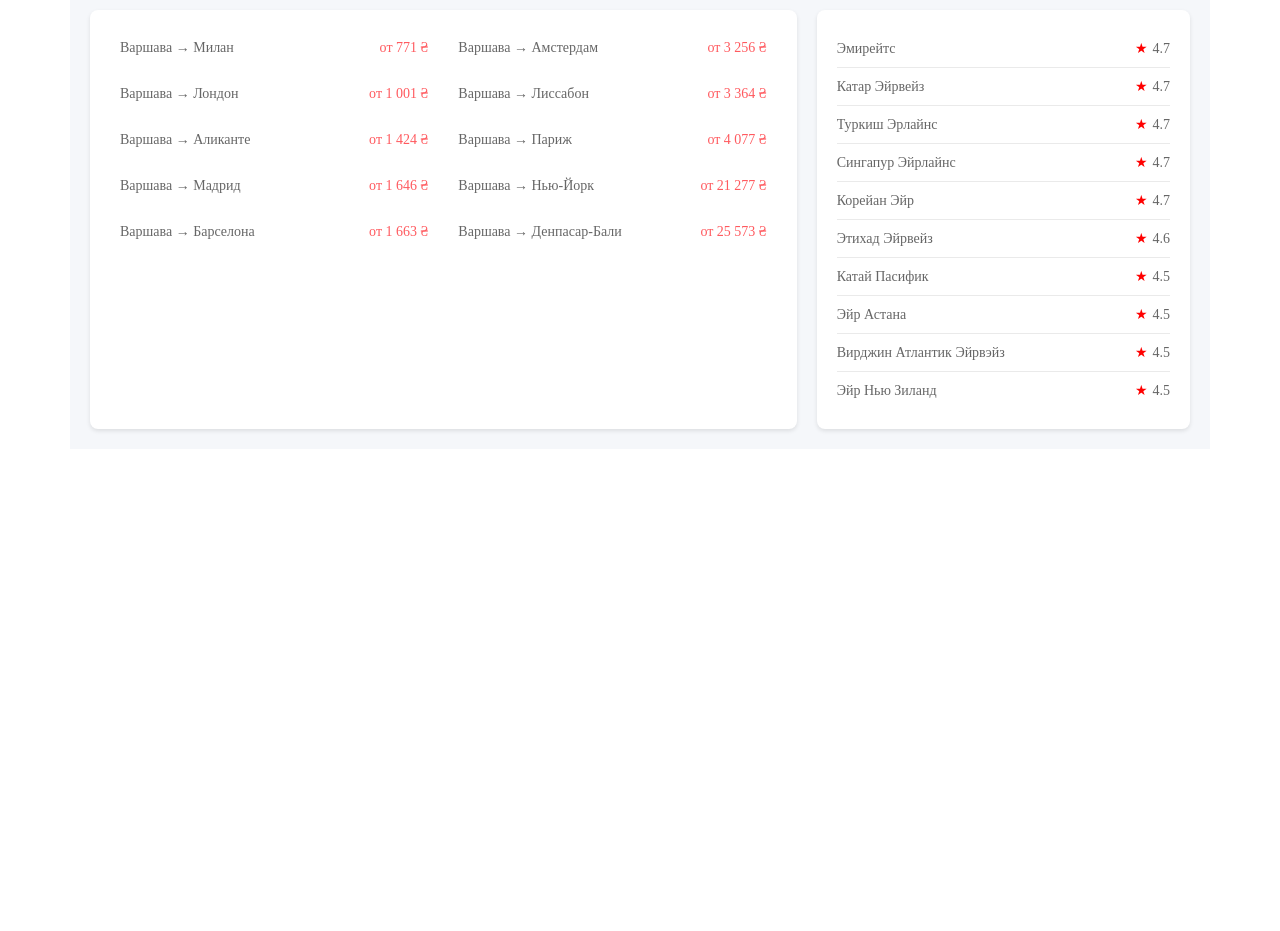
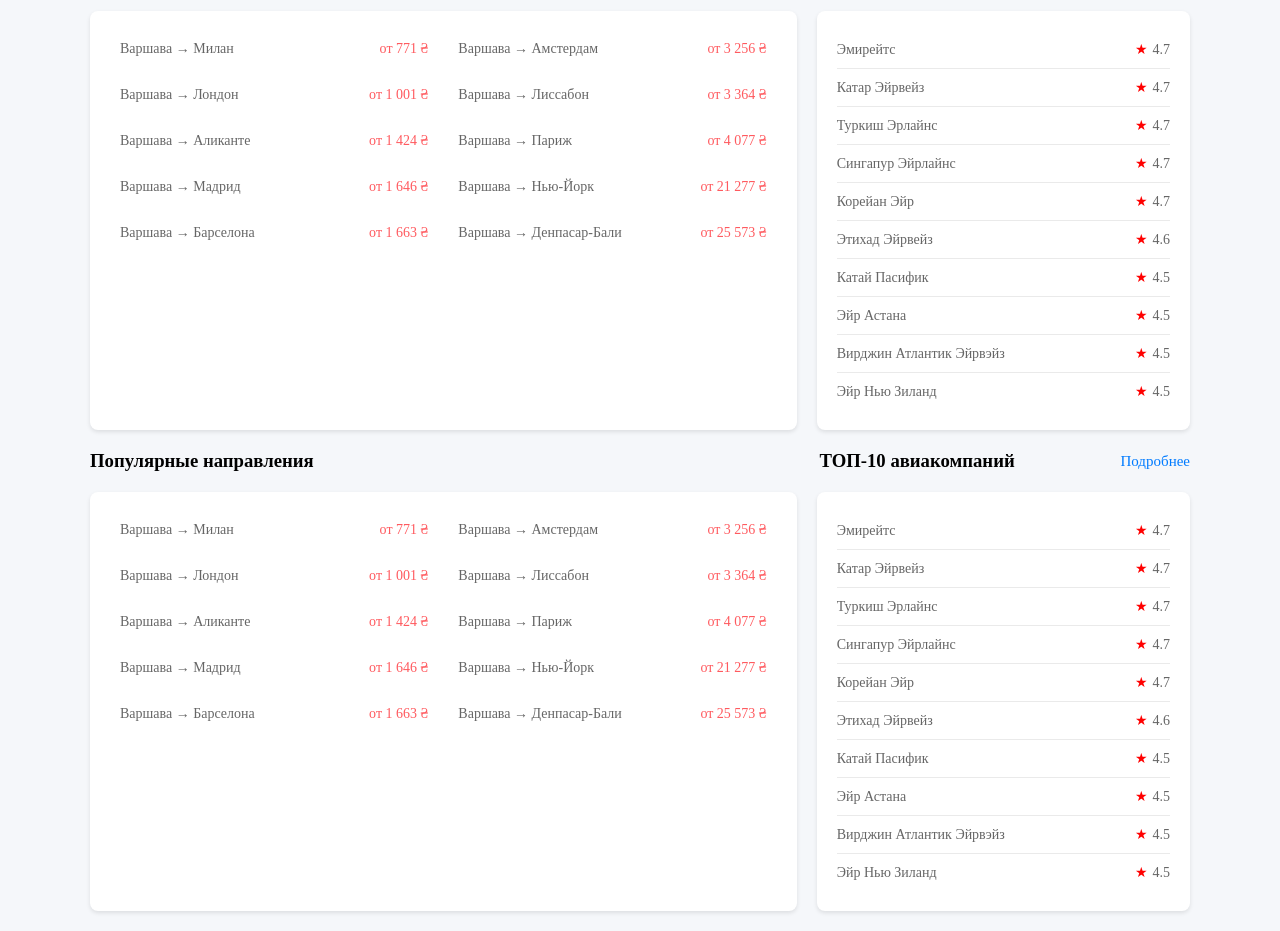
Before and after one commit to eviltech/html, a plain HTML site: page index.html in a window 1280 px wide. Shown: the part 680-1611 px from the top of the page. Before the commit the page ends 1129 px from the top, so only its background shows below. Drawn offline with Linux system fonts and the light colour scheme.

Commit message:
add section-question-wrapper

```diff
--- a/css/style.css
+++ b/css/style.css
@@ -251,27 +251,36 @@
     justify-content: center; /* Центрируем текст по вертикали и горизонтали */
 }
 
+main {
+    background-color: #f5f7fa;
+}
+
 .news {
     display: flex;
     flex-direction: column;
     gap: 20px;
     padding: 20px;
-    background-color: #f5f7fa;
 }
 
-.section {
+.section-destinations-wrapper {
+    display: flex;
+    flex-direction: column;
+    gap: 20px;
+}
+
+.section-destinations {
     display: flex;
     justify-content: space-between;
     gap: 20px;
 }
 
-.section_header {
+.section_destinations_header {
     display: flex;
     justify-content: space-between;
     align-items: center;
 }
 
-.section_header h3:nth-child(2) {
+.section_destinations_header h3:nth-child(2) {
     margin-left: 400px;
 }
 
@@ -426,7 +435,8 @@
     height: auto;
 }
 
-.section-wrapper {
+/*section-question*/
+.section-question-wrapper {
     display: flex;
     flex-direction: column;
     gap: 20px;
--- a/index.html
+++ b/index.html
@@ -150,13 +150,53 @@
                 </div>
             </div>
 
-            <div class="section-wrapper">
-                <div class="section_header">
+            <div class="section-destinations-wrapper">
+                <div class="section_destinations_header">
                     <h3>Популярные направления</h3>
                     <h3>ТОП-10 авиакомпаний</h3>
                     <a href="#" class="more-link">Подробнее</a>
                 </div>
-                <div class="section">
+                <div class="section-destinations">
+                    <div class="popular-destinations">
+                        <ul>
+                            <li>Варшава → Милан <span class="price">от 771 ₴</span></li>
+                            <li>Варшава → Амстердам <span class="price">от 3 256 ₴</span></li>
+                            <li>Варшава → Лондон <span class="price">от 1 001 ₴</span></li>
+                            <li>Варшава → Лиссабон <span class="price">от 3 364 ₴</span></li>
+                            <li>Варшава → Аликанте <span class="price">от 1 424 ₴</span></li>
+                            <li>Варшава → Париж <span class="price">от 4 077 ₴</span></li>
+                            <li>Варшава → Мадрид <span class="price">от 1 646 ₴</span></li>
+                            <li>Варшава → Нью-Йорк <span class="price">от 21 277 ₴</span></li>
+                            <li>Варшава → Барселона <span class="price">от 1 663 ₴</span></li>
+                            <li>Варшава → Денпасар-Бали <span class="price">от 25 573 ₴</span></li>
+                        </ul>
+                    </div>
+
+                    <div class="top-airlines">
+
+                        <ul>
+                            <li>Эмирейтс <span><span class="star">★</span> 4.7</span></li>
+                            <li>Катар Эйрвейз <span><span class="star">★</span> 4.7</span></li>
+                            <li>Туркиш Эрлайнс <span><span class="star">★</span> 4.7</span></li>
+                            <li>Сингапур Эйрлайнс <span><span class="star">★</span> 4.7</span></li>
+                            <li>Корейан Эйр <span><span class="star">★</span> 4.7</span></li>
+                            <li>Этихад Эйрвейз <span><span class="star">★</span> 4.6</span></li>
+                            <li>Катай Пасифик <span><span class="star">★</span> 4.5</span></li>
+                            <li>Эйр Астана <span><span class="star">★</span> 4.5</span></li>
+                            <li>Вирджин Атлантик Эйрвэйз <span><span class="star">★</span> 4.5</span></li>
+                            <li>Эйр Нью Зиланд <span><span class="star">★</span> 4.5</span></li>
+                        </ul>
+
+                    </div>
+                </div>
+            </div>
+            <div class="section-question-wrapper">
+                <div class="section_destinations_header">
+                    <h3>Популярные направления</h3>
+                    <h3>ТОП-10 авиакомпаний</h3>
+                    <a href="#" class="more-link">Подробнее</a>
+                </div>
+                <div class="section-destinations">
                     <div class="popular-destinations">
                         <ul>
                             <li>Варшава → Милан <span class="price">от 771 ₴</span></li>
@@ -192,7 +232,6 @@
             </div>
         </div>
     </div>
-
 </main>
 </body>
 </html>
```
